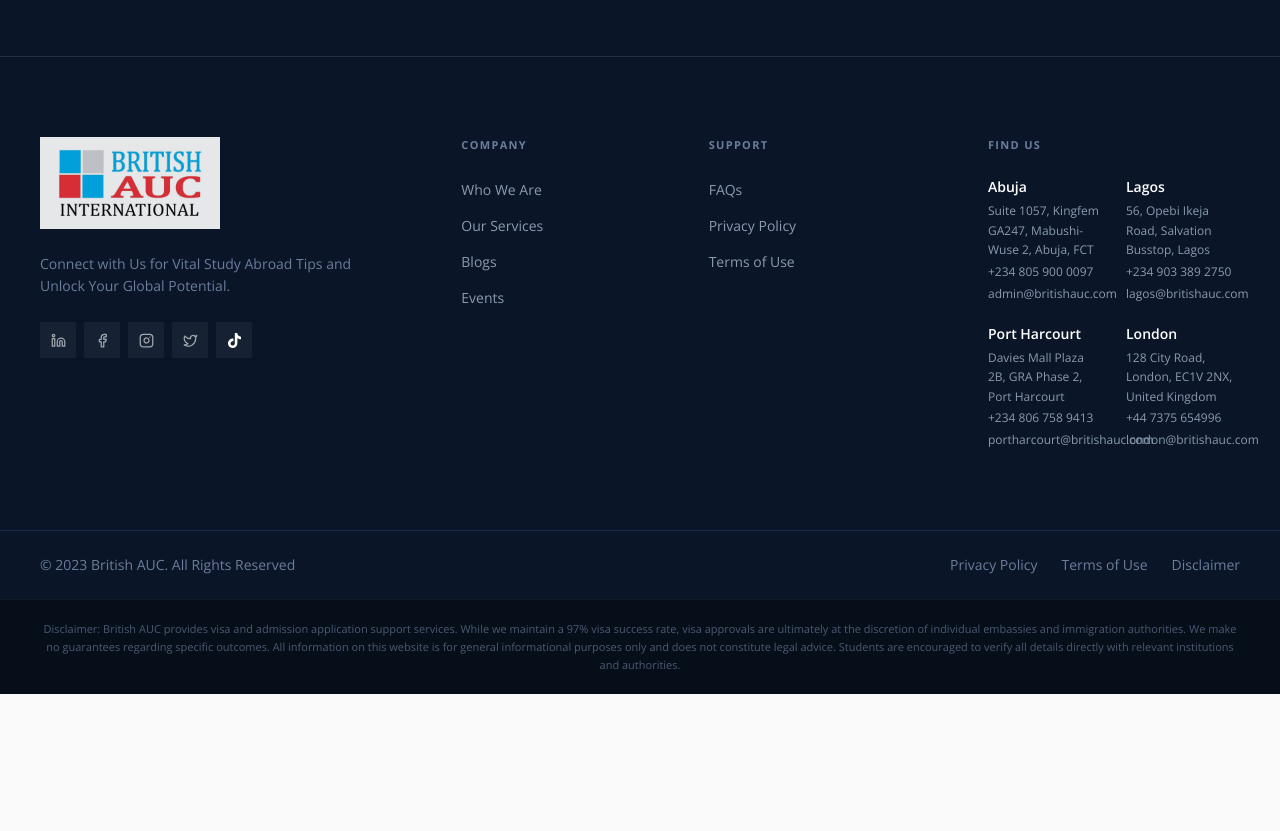
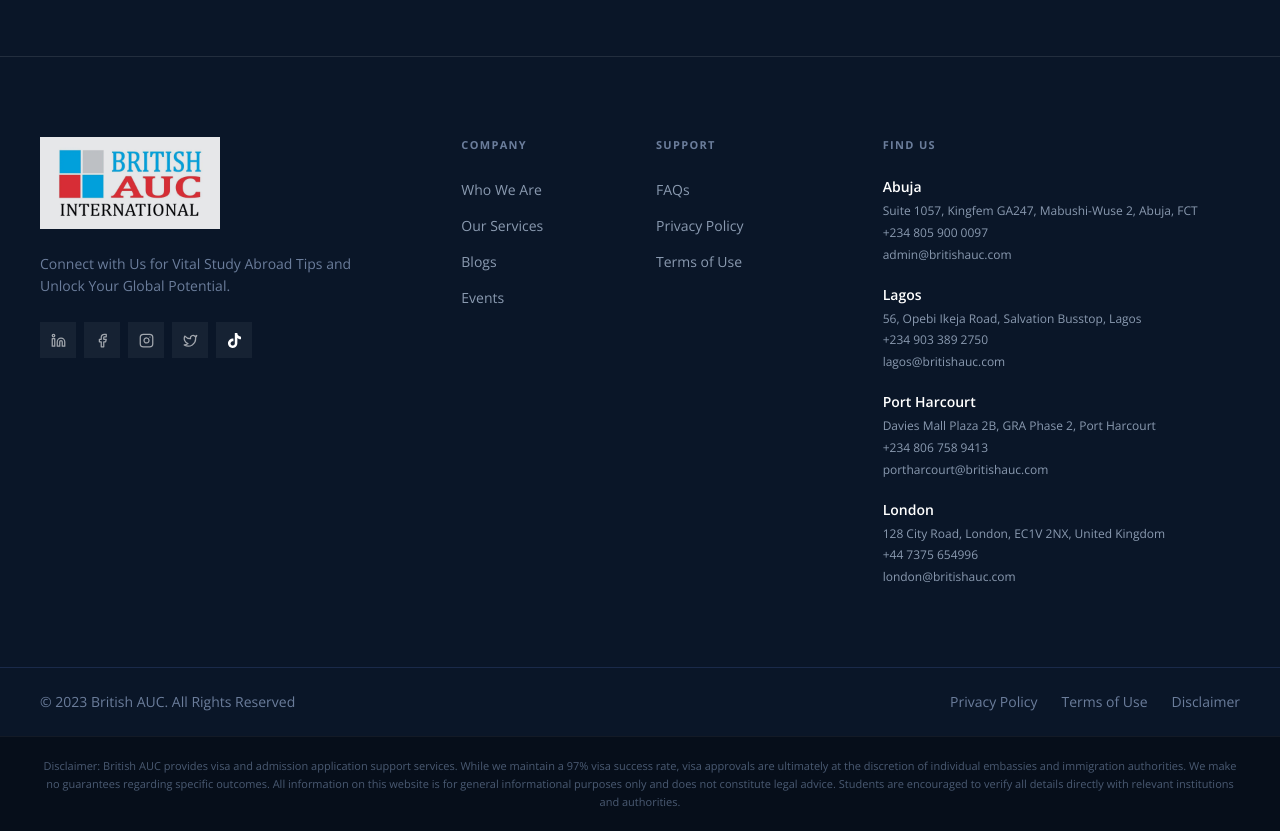
Before and after one commit to code-savan/britishuac-international-education, a Next.js app: page / in a window 1280 px wide. Shown: the part 8080-8911 px from the top of the page. Before the commit the page ends 8774 px from the top, so only its background shows below. Built offline with nearby package versions, Linux system fonts and the light colour scheme.

Commit message:
Fix overlapping in Find Us: single column layout with wider span

```diff
--- a/components/Footer.jsx
+++ b/components/Footer.jsx
@@ -48,7 +48,7 @@
               </div>
             </div>
 
-            <div className="lg:col-span-5 grid grid-cols-2 gap-8">
+            <div className="lg:col-span-4 grid grid-cols-2 gap-8">
               <div>
                 <h3 className="text-[11px] font-bold tracking-[0.12em] uppercase text-[#6B7D9B] mb-6">Company</h3>
                 <ul className="space-y-3">
@@ -84,9 +84,9 @@
               </div>
             </div>
 
-            <div className="lg:col-span-3">
+            <div className="lg:col-span-4">
               <h3 className="text-[11px] font-bold tracking-[0.12em] uppercase text-[#6B7D9B] mb-6">Find Us</h3>
-              <div className="grid grid-cols-2 gap-x-6 gap-y-5">
+              <div className="space-y-5">
                 {[
                   {
                     city: "Abuja",
```
